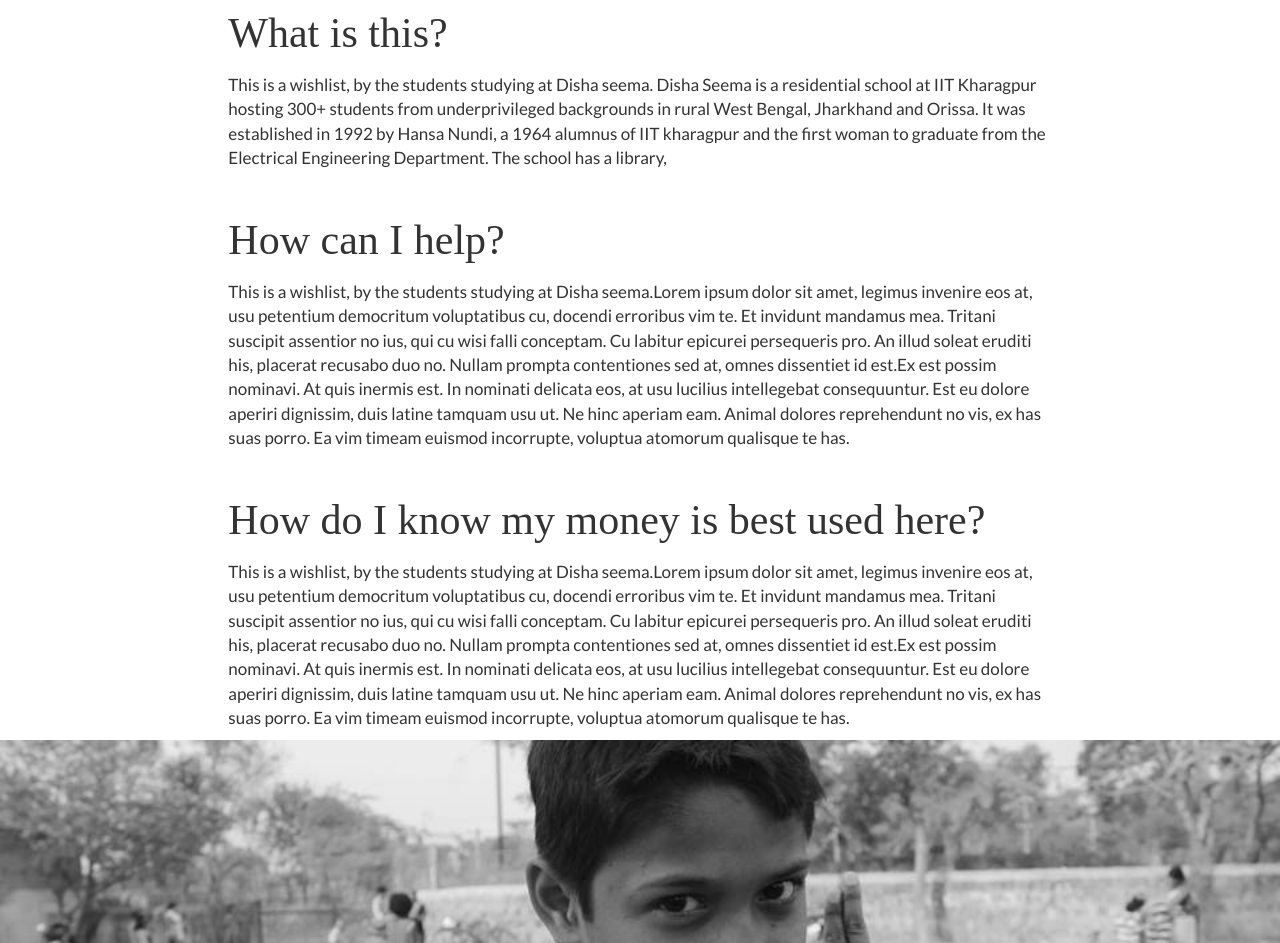
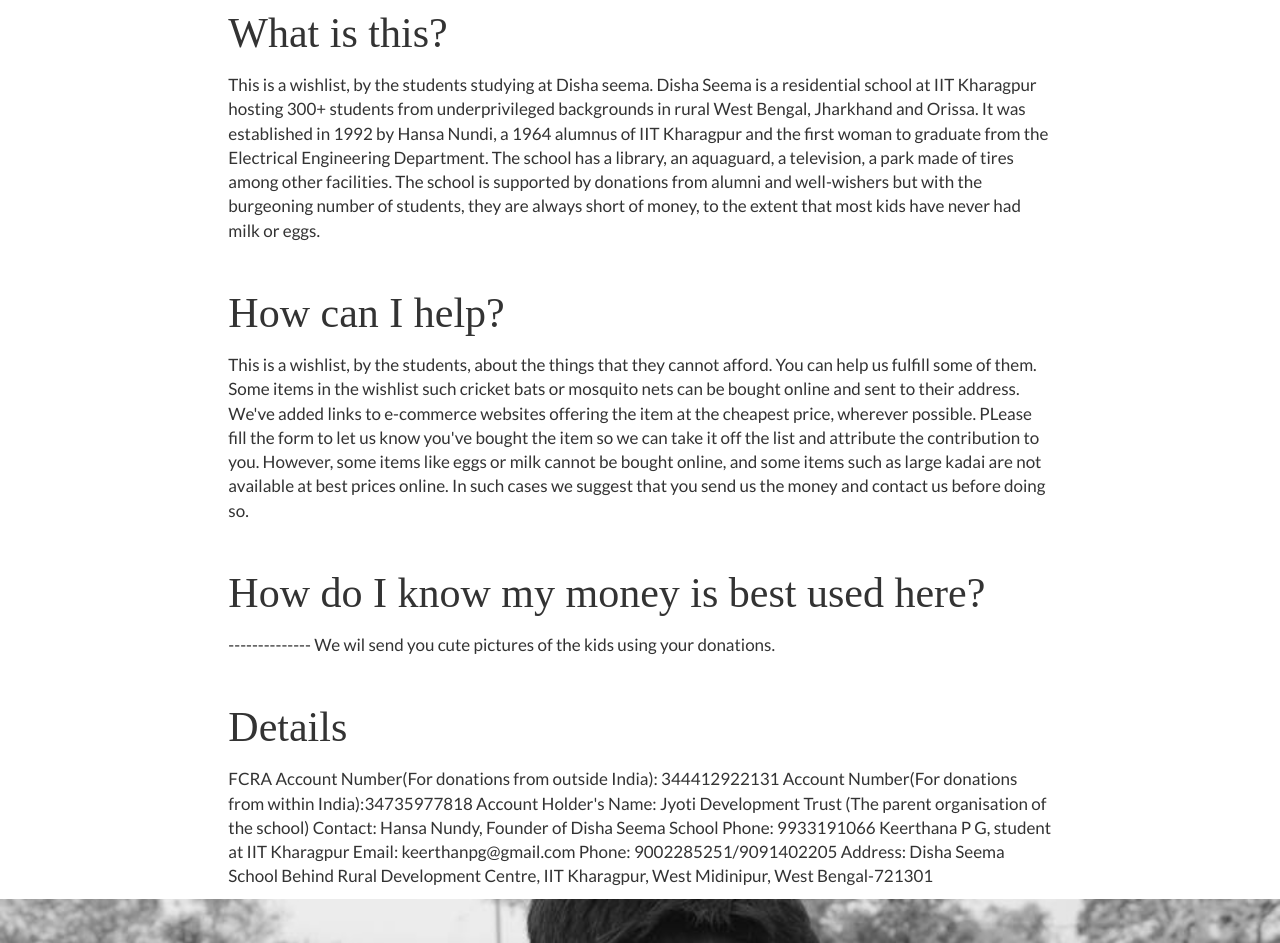
Before and after one commit to dishaseemaschool/be-their-genie, a website: page index.html in a window 1280 px wide. Shown: the part 637-1580 px from the top of the page. Drawn offline with nearby package versions, Linux system fonts and the light colour scheme; a web font is replaced by a local one.

Commit message:
Details added

```diff
--- a/index.html
+++ b/index.html
@@ -53,15 +53,42 @@
         <div class="col-md-8 col-md-offset-2">
             <div>
                 <p class="head1">What is this?</p>
-                <p class="text1">This is a wishlist, by the students studying at Disha seema. Disha Seema is a residential school at IIT Kharagpur hosting 300+ students from underprivileged backgrounds in rural West Bengal, Jharkhand and Orissa. It was established in 1992 by Hansa Nundi, a 1964 alumnus of IIT kharagpur and the first woman to graduate from the Electrical Engineering Department. The school has a library, </p>
+                <p class="text1">This is a wishlist, by the students studying at Disha seema. Disha Seema is a residential school at IIT Kharagpur hosting 300+ students from underprivileged backgrounds in rural West Bengal, Jharkhand and Orissa. It was established in 1992 by Hansa Nundi, a 1964 alumnus of IIT Kharagpur and the first woman to graduate from the Electrical Engineering Department. The school has a library, an aquaguard, a television, a park made of tires among other facilities. The school is supported by donations from alumni and well-wishers but with the burgeoning number of students, they are always short of money, to the extent that most kids have never had milk or eggs. </p>
             </div>
             <div>
                 <p class="head1">How can I help?</p>
-                <p class="text1">This is a wishlist, by the students studying at Disha seema.Lorem ipsum dolor sit amet, legimus invenire eos at, usu petentium democritum voluptatibus cu, docendi erroribus vim te. Et invidunt mandamus mea. Tritani suscipit assentior no ius, qui cu wisi falli conceptam. Cu labitur epicurei persequeris pro. An illud soleat eruditi his, placerat recusabo duo no. Nullam prompta contentiones sed at, omnes dissentiet id est.Ex est possim nominavi. At quis inermis est. In nominati delicata eos, at usu lucilius intellegebat consequuntur. Est eu dolore aperiri dignissim, duis latine tamquam usu ut. Ne hinc aperiam eam. Animal dolores reprehendunt no vis, ex has suas porro. Ea vim timeam euismod incorrupte, voluptua atomorum qualisque te has.</p>
+                <p class="text1">This is a wishlist, by the students, about the things that they cannot afford. You can help us fulfill some of them. Some items in the wishlist such cricket bats or mosquito nets can be bought online and sent to their address. We've added links to e-commerce websites offering the item at the cheapest price, wherever possible. PLease fill the form to let us know you've bought the item so we can take it off the list and attribute the contribution to you. However, some items like eggs or milk cannot be bought online, and some items such as large kadai are not available at best prices online. In such cases we suggest that you send us the money and contact us before doing so. </p>
             </div>
             <div>
                 <p class="head1">How do I know my money is best used here?</p>
-                <p class="text1">This is a wishlist, by the students studying at Disha seema.Lorem ipsum dolor sit amet, legimus invenire eos at, usu petentium democritum voluptatibus cu, docendi erroribus vim te. Et invidunt mandamus mea. Tritani suscipit assentior no ius, qui cu wisi falli conceptam. Cu labitur epicurei persequeris pro. An illud soleat eruditi his, placerat recusabo duo no. Nullam prompta contentiones sed at, omnes dissentiet id est.Ex est possim nominavi. At quis inermis est. In nominati delicata eos, at usu lucilius intellegebat consequuntur. Est eu dolore aperiri dignissim, duis latine tamquam usu ut. Ne hinc aperiam eam. Animal dolores reprehendunt no vis, ex has suas porro. Ea vim timeam euismod incorrupte, voluptua atomorum qualisque te has.</p>
+                <p class="text1">-------------- We wil send you cute pictures of the kids using your donations. </p>
+            </div>
+            <div>
+                <p class="head1">Details</p>
+                <p class="text1">
+
+                FCRA Account Number(For donations from outside India): 344412922131
+                Account Number(For donations from within India):34735977818
+                Account Holder's Name: Jyoti Development Trust (The parent organisation of the school)
+
+                Contact:
+
+                Hansa Nundy, Founder of Disha Seema School
+                Phone: 9933191066
+
+                Keerthana P G, student at IIT Kharagpur
+                Email: keerthanpg@gmail.com
+                Phone: 9002285251/9091402205
+
+                Address:
+
+                Disha Seema School
+                Behind Rural Development Centre,
+                IIT Kharagpur,
+                West Midinipur,
+                West Bengal-721301
+
+                 </p>
             </div>
         </div>
     </div>
@@ -88,7 +115,7 @@
     </div>
 
     <footer style="background-color: #222;position: absolute;width: 100%">
-        <p style="color: #eee;margin:30px">Keerthana Gopalakrishnan</p>
+        <p style="color: #eee;margin:30px">Keerthana Gopalakrishnan, Vivek Aithal</p>
     </footer>
 </body>
 
```
